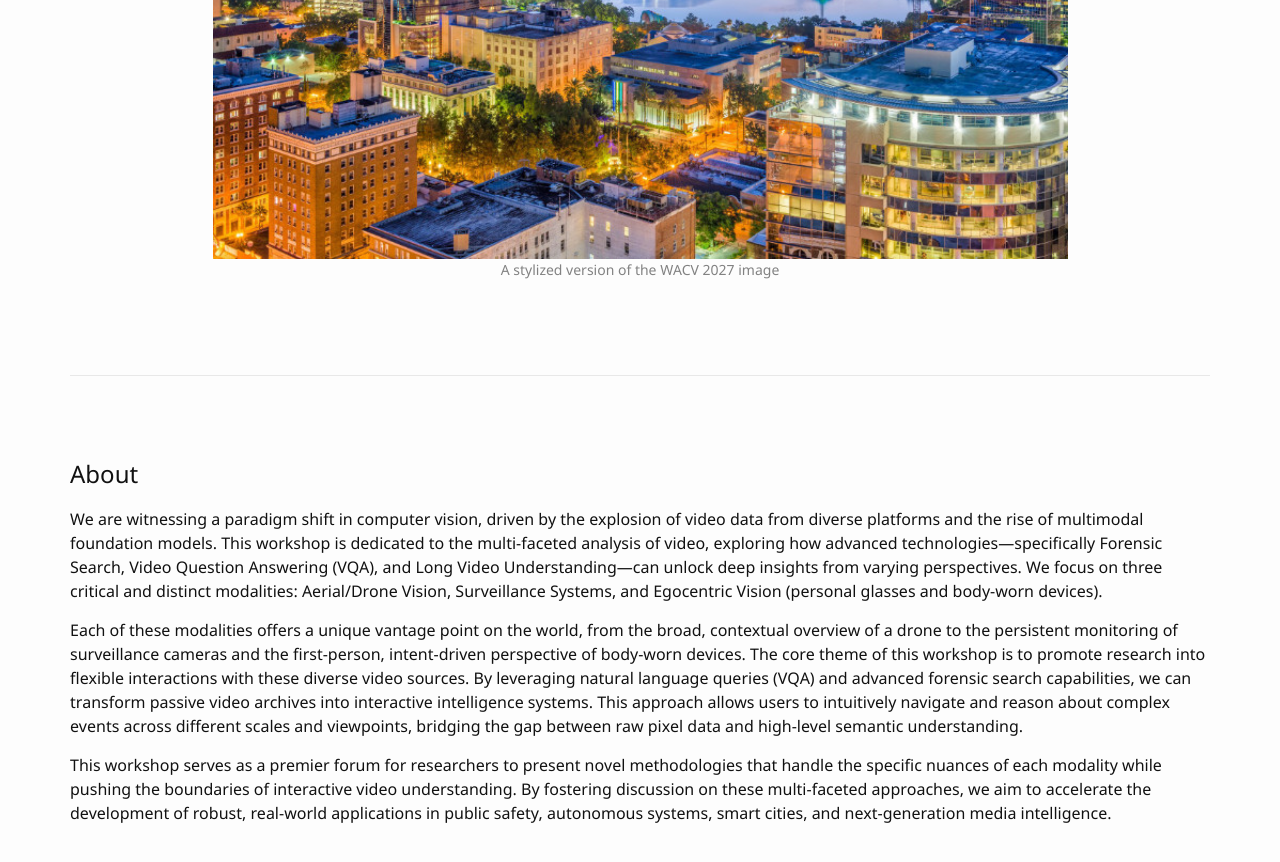
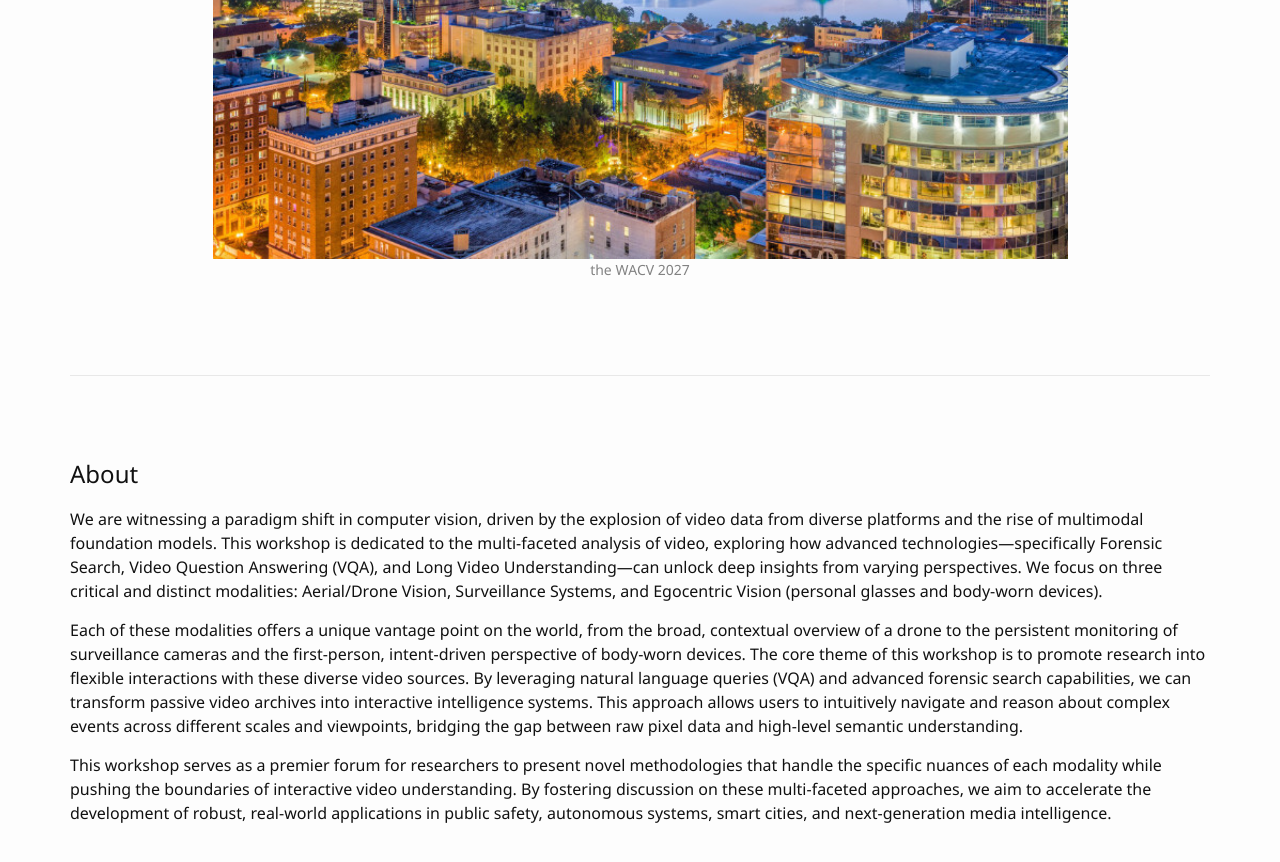
Before and after one commit to zyaocoder/MAVU-workshop-2027, a Jekyll site: the page built from index.md, in a window 1280 px wide and 900 px high, scrolled down 476 px. Shown: the top 862 px of the window. Built offline with Jekyll 4.4.1, drawn with Linux system fonts in a browser that asks for light colours.

Commit message:
Shorten the homepage banner caption.
Co-authored-by: Cursor <cursoragent@cursor.com>

```diff
--- a/index.md
+++ b/index.md
@@ -7,7 +7,7 @@ layout: default
 # Multi-Faceted Analysis for Video Understanding Workshop @ WACV 2027
 {: .center }
 
-{% include figure.html img="wacv27-disney-image.jpg" alt="WACV 2027 workshop banner" caption="A stylized version of the WACV 2027 image" width="75%" %}
+{% include figure.html img="wacv27-disney-image.jpg" alt="WACV 2027 workshop banner" caption="the WACV 2027" width="75%" %}
 
 <!-- Generative AI has transformed how visual art is created and circulated. Text-to-image generation systems such as Stable Diffusion, DALL·E, and Midjourney can instantly produce artworks inspired by centuries of human creativity. While these technologies democratize access to artistic tools, they also raise urgent questions about copyright, artistic integrity, and provenance. Recent controversies underscore the dilemma:
 
```
